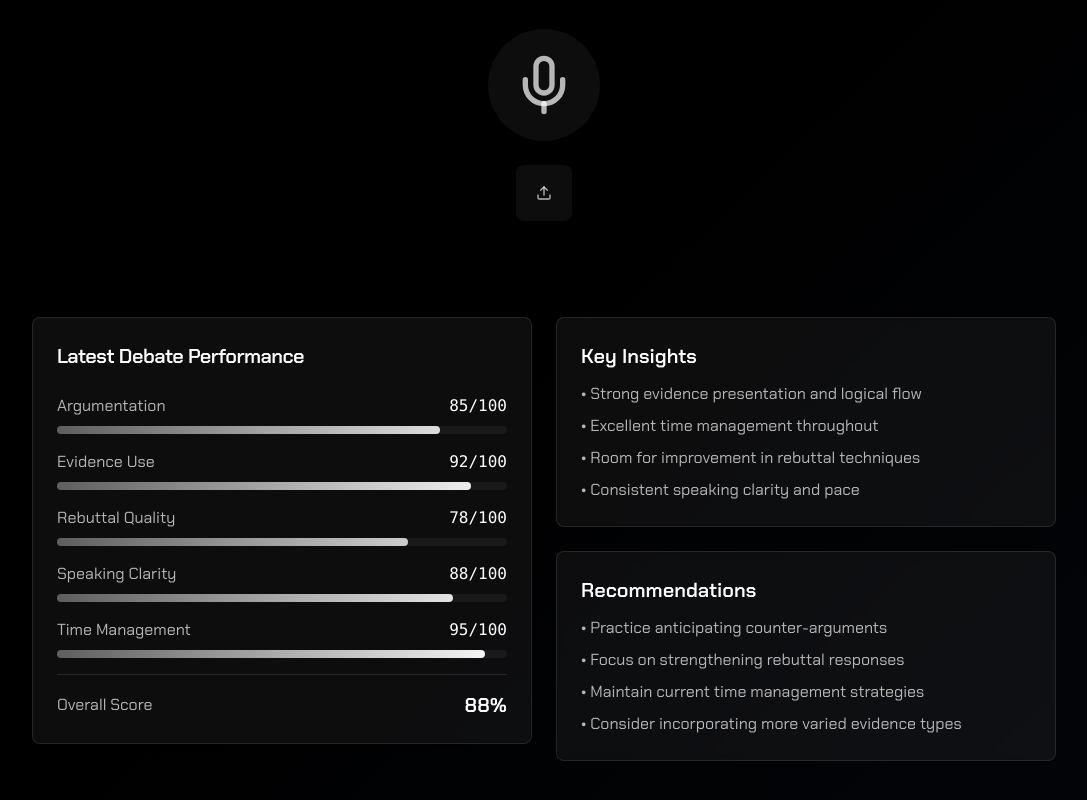
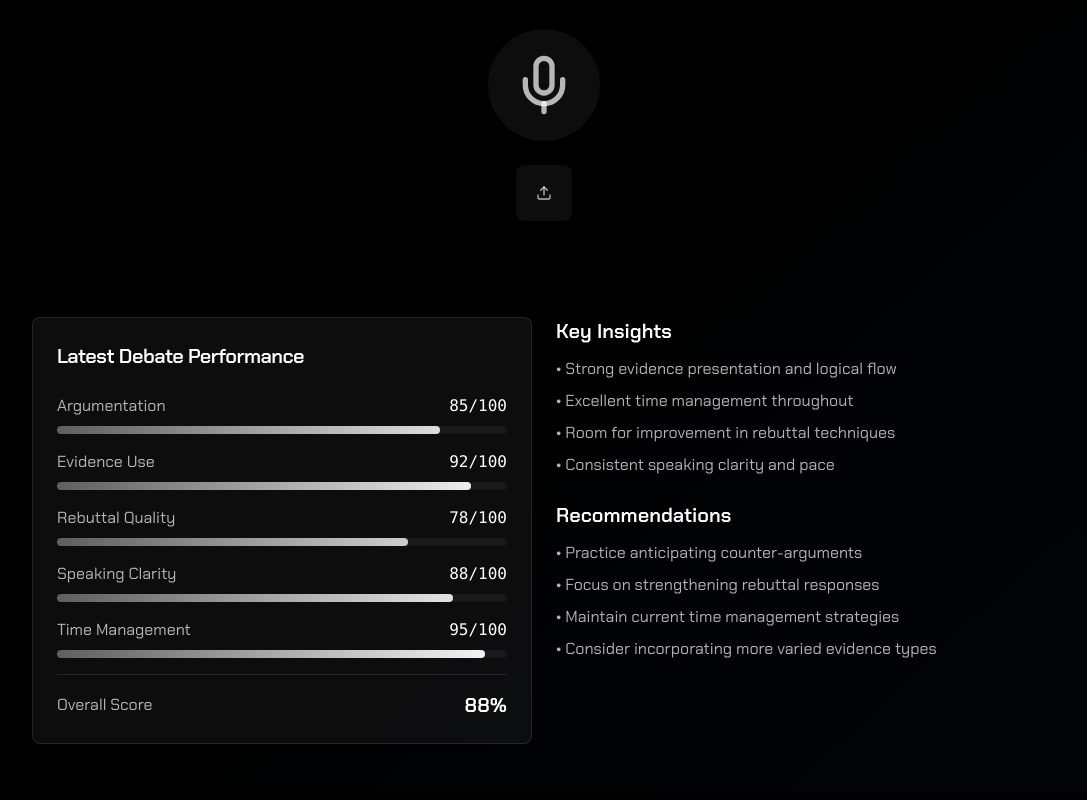
Before and after one commit to dszafran/rethorai-analyze-02, a React (Vite) app: page / in a window 1280 px wide. Shown: the part 396-1196 px from the top of the page, without its empty margins (96-1183 px from the left). Built offline with nearby package versions, Linux system fonts and the light colour scheme.

Commit message:
Remove card styling from insights
Remove background and borders from the "Key Insights" and "Recommendations" sections.

```diff
--- a/src/pages/Index.tsx
+++ b/src/pages/Index.tsx
@@ -444,7 +444,7 @@ const Index = () => {
             <DebateScoreCard />
           </div>
           <div className="space-y-6">
-            <div className="bg-white/5 backdrop-blur-sm rounded-lg p-6 border border-white/10">
+            <div>
               <h3 className="text-xl font-semibold text-white mb-3">Key Insights</h3>
               <ul className="space-y-2 text-white/70">
                 <li>• Strong evidence presentation and logical flow</li>
@@ -453,7 +453,7 @@ const Index = () => {
                 <li>• Consistent speaking clarity and pace</li>
               </ul>
             </div>
-            <div className="bg-white/5 backdrop-blur-sm rounded-lg p-6 border border-white/10">
+            <div>
               <h3 className="text-xl font-semibold text-white mb-3">Recommendations</h3>
               <ul className="space-y-2 text-white/70">
                 <li>• Practice anticipating counter-arguments</li>
```
